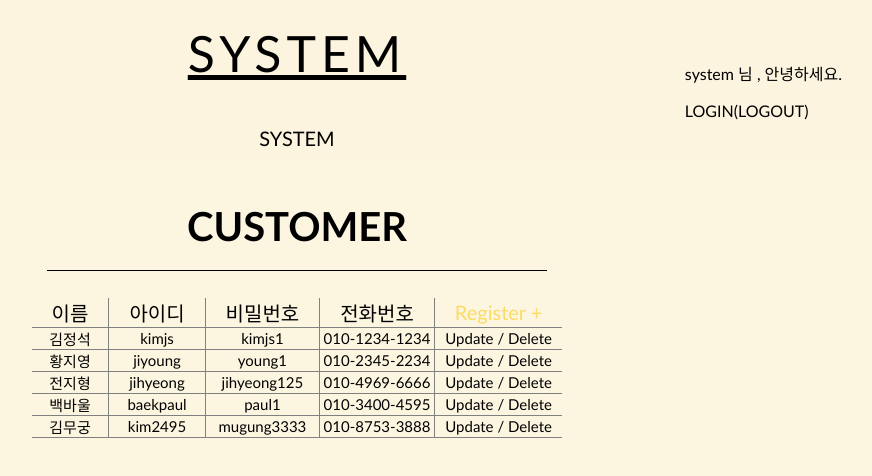
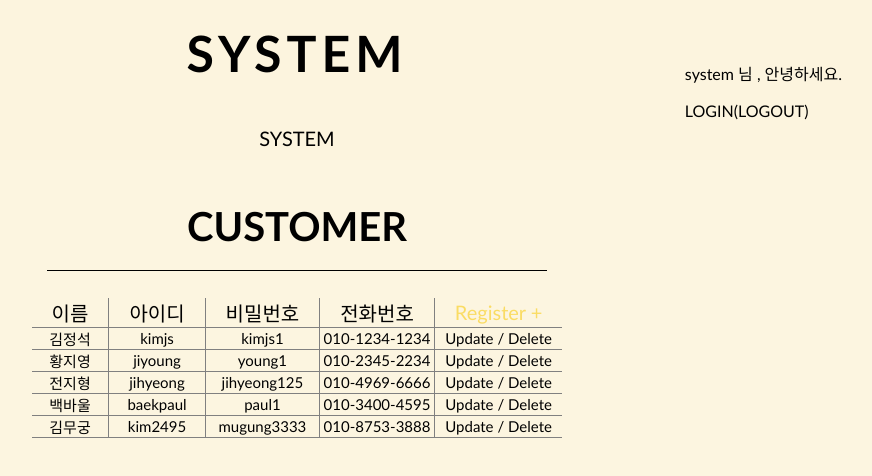
Before and after one commit to Analog-PaulBaek/BottleMVC, a plain HTML site: page customer.html in a window 1280 px wide. In both pictures the pointer is over the link 639 px from the left and 52 px from the top of the page. Shown: the whole page, without its empty margins (343-1215 px from the left). Drawn offline with Linux system fonts and the light colour scheme.

Commit message:
로고 변경

```diff
--- a/customer.html
+++ b/customer.html
@@ -38,11 +38,14 @@
             width: 320px;
             height: 65px;
             font-size: 50px;
-            font-weight: 500;
+            font-weight: 600;
             display: flex;
             align-items: center;
             justify-content: center;
             margin-bottom: 55px;
+        }
+        .logo a:hover{
+            text-decoration: none;
         }
 
         .menu {
```
Also changed, not shown: index.html (+4 -1 lines), joinus.html (+4 -1 lines), login.html (+4 -1 lines), sample.html (+4 -1 lines), system.html (+4 -1 lines).
